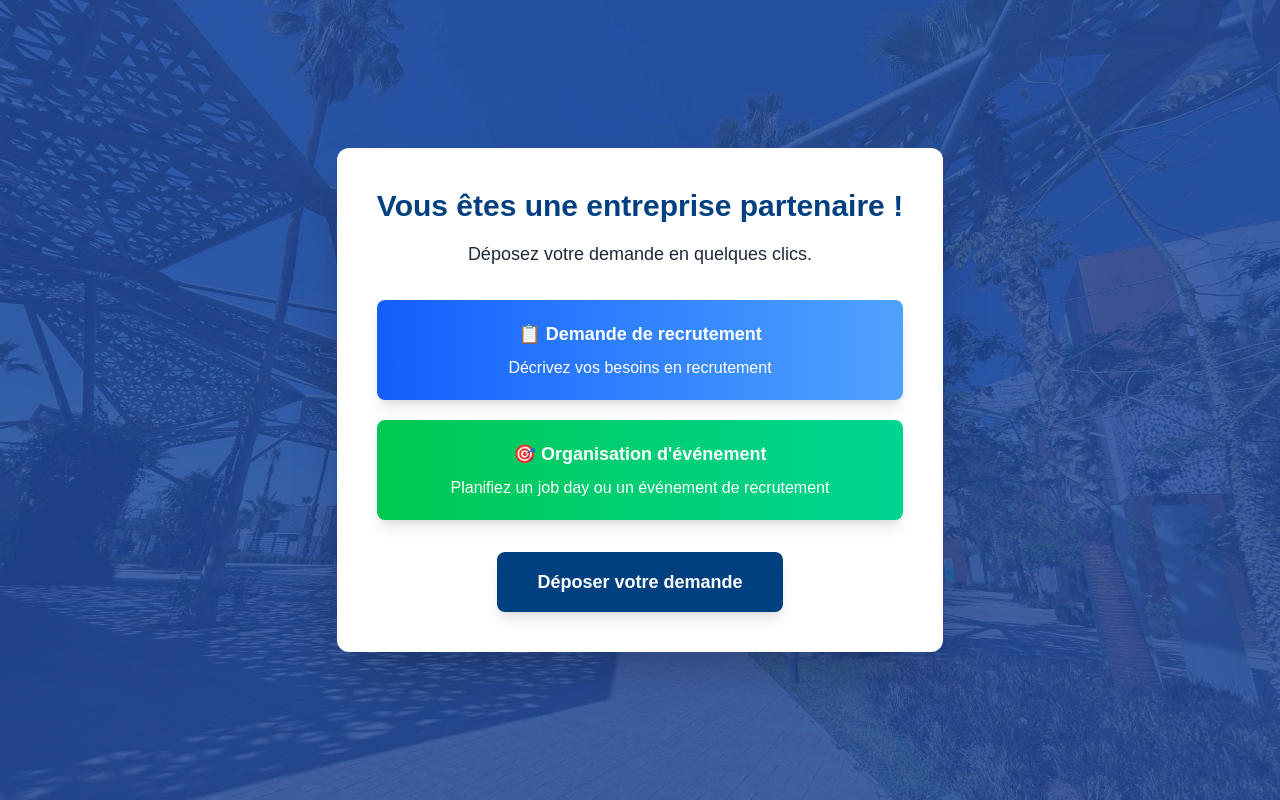
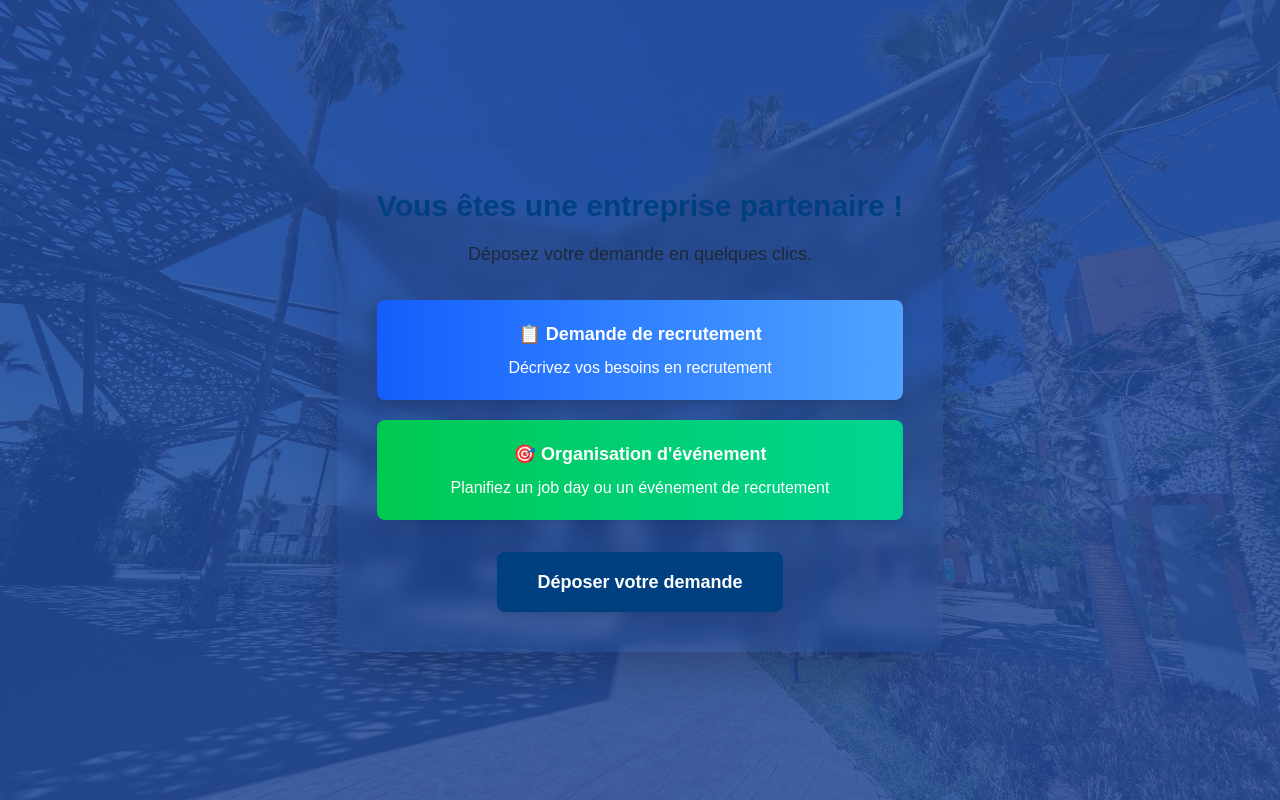
Before and after one commit to cop500/copsm, a Next.js app: page /entreprises in a window 1280 px wide. Built offline with nearby package versions, Linux system fonts and the light colour scheme; no server answers.

Commit message:
Test fond transparent: bg-transparent pour voir l'effet complet

```diff
--- a/src/app/entreprises/page.tsx
+++ b/src/app/entreprises/page.tsx
@@ -13,7 +13,7 @@ export default function EntreprisesPage() {
       {/* Overlay bleu pour lisibilité */}
       <div className="absolute inset-0 bg-blue-900 opacity-60 z-0" />
       <div className="relative z-10 flex flex-col items-center justify-center w-full min-h-screen">
-        <div className="bg-white bg-opacity-60 backdrop-blur-sm rounded-xl shadow-2xl p-6 sm:p-8 md:p-10 text-center max-w-2xl mx-auto">
+        <div className="bg-transparent backdrop-blur-sm rounded-xl shadow-2xl p-6 sm:p-8 md:p-10 text-center max-w-2xl mx-auto">
           <h1 className="text-2xl sm:text-3xl font-bold text-[#004080] mb-3 sm:mb-4">
             Vous êtes une entreprise partenaire !
           </h1>
```
